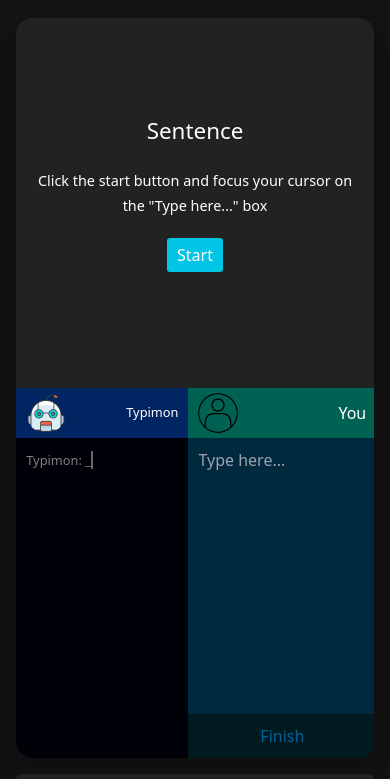
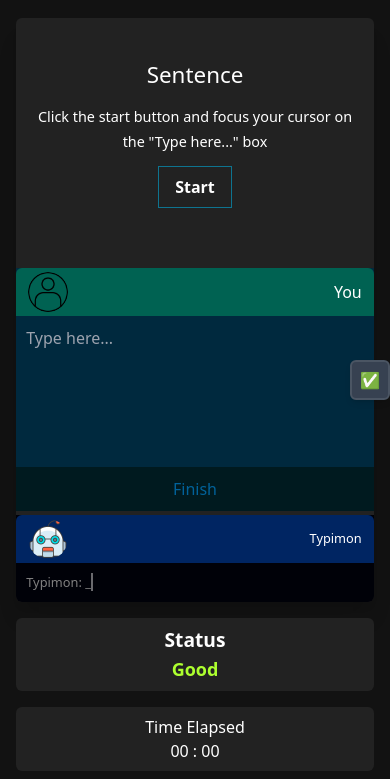
Before and after one commit to benjaminnkem/typimon.github.io, a website: page pages/play.html in a window 390 px wide. Shown: the part 78-857 px from the top of the page. Drawn offline with Linux system fonts and the light colour scheme.

Commit message:
Created Mobile Status Indicator

```diff
--- a/css/play.css
+++ b/css/play.css
@@ -15,27 +15,9 @@
   font-size: 0.9rem;
   font-weight: 300;
   line-height: 25px;
-  margin: 20px 0;
 
   user-select: none;
   -webkit-user-select: none;
-}
-
-#play__time button {
-  border-radius: 3px;
-  padding: 5px 10px;
-  border: none;
-  transition: all 0.4s;
-  background-color: var(--accent-color);
-}
-
-#play__time button:hover {
-  background-color: var(--accent-color-light);
-}
-
-#player__v__bot {
-  display: grid;
-  grid-template-columns: repeat(2, 1fr);
 }
 
 #bot__ {
@@ -44,19 +26,7 @@
 }
 
 #botheader {
-  display: flex;
-  align-items: center;
   background-color: rgb(0, 37, 98);
-  padding: 5px 10px;
-}
-
-#botheader h3 {
-  text-align: center;
-  margin-left: 60px;
-}
-
-#botbody p {
-  line-height: 25px;
 }
 
 #player__ {
@@ -64,23 +34,11 @@
 }
 
 #playerheader {
-  display: flex;
-  align-items: center;
   background-color: rgb(0, 98, 82);
-  padding: 5px 10px;
-}
-
-#playerheader h3 {
-  text-align: center;
-  margin-left: 100px;
 }
 
 #playerbody textarea {
-  width: 100%;
-  background-color: inherit;
-  border: none;
   color: var(--primary-text-color);
-  padding: 10px;
   line-height: 25px;
 }
 
@@ -163,3 +121,9 @@
 .light-bg {
   background: var(--bg-color-light);
 }
+
+@media (max-width: 768px) {
+  #player__ {
+    grid-row: 1/1;
+  }
+}
--- a/css/shared.css
+++ b/css/shared.css
@@ -13,16 +13,6 @@
 
   --accent-color: rgb(0, 197, 228);
   --accent-color-light: rgb(2, 213, 246);
-}
-
-@media (prefers-color-scheme: dark) {
-  :root {
-    --text-color: #fff;
-    --bg-color: #121212;
-
-    --accent-color: rgb(0, 197, 228);
-    --accent-color-light: rgb(2, 213, 246);
-  }
 }
 
 body {
--- a/js/play.js
+++ b/js/play.js
@@ -60,10 +60,6 @@ function typimonCode(data) {
 
   randWordDisplay.text(generatedWord);
 
-  // $("#refresh__btn").on("click", () => {
-  //   randWordDisplay.text(generatedWord);
-  // });
-
   let gottenWord = "";
   let typimonLimitCount = 0;
   let textIndex = 0;
@@ -124,7 +120,6 @@ function typimonCode(data) {
       wpm = (1000 / speed) * 60;
 
       $("#wpm__text").text(Math.round(wpm));
-
       speedUp__ = setInterval(mainBotFunction, speed);
     }
 
@@ -143,6 +138,9 @@ function typimonCode(data) {
         $("#status-box").removeClass("playerError");
         $("#status-text").css("color", "greenyellow");
         $("#status-text").text("Good");
+
+        $(".stat-indicator").text("✅")
+        $(".stat-indicator").removeClass("animate-bounce")
       } else {
         // This gets executed when the player input don't match (ERROR)
         numOfErrors++;
@@ -150,6 +148,10 @@ function typimonCode(data) {
         $("#status-box").addClass("playerError");
         $("#status-text").css("color", "red");
         $("#status-text").text("Word Mismatch!");
+
+
+        $(".stat-indicator").addClass("animate-bounce")
+        $(".stat-indicator").text("❌")
       }
 
       if (playerInput.value.length == playerInput.getAttribute("maxlength")) {
@@ -186,6 +188,7 @@ $("#restart__finish").on("click", () => location.reload());
 
 let numOfClicks = 0;
 $("#start__btn").on("click", () => {
+  $("#start__btn").css("display", "none");
   // The countdown
   if (!((numOfClicks += 1) > 1)) {
     let counter = 3;
--- a/pages/play.html
+++ b/pages/play.html
@@ -4,8 +4,8 @@
     <meta charset="UTF-8" />
     <meta http-equiv="X-UA-Compatible" content="IE=edge" />
     <meta name="viewport" content="width=device-width, initial-scale=1.0" />
-    <meta name="description" content="Get Ready to battle Typimon">
-    <link rel="shortcut icon" href="/favicon.ico" type="image/x-icon">
+    <meta name="description" content="Get Ready to battle Typimon" />
+    <link rel="shortcut icon" href="/favicon.ico" type="image/x-icon" />
     <link rel="stylesheet" href="/css/shared.css" />
     <link rel="stylesheet" href="/css/play.css" />
     <link rel="stylesheet" href="/dist/output.css" />
@@ -21,9 +21,9 @@
 
           <nav id="navbar">
             <ul class="flex items-center md:space-x-4 space-x-2">
-              <li><a href="/" class="nav-links">Home</a></li>
-              <li><a href="/pages/play.html" class="nav-links">Play 🚀</a></li>
-              <li><a href="/pages/dev.html" class="nav-links">Developer ⚗</a></li>
+              <li><a href="/" class="md:text-base text-sm">Home</a></li>
+              <li><a href="/pages/play.html" class="md:text-base text-sm">Play 🚀</a></li>
+              <li><a href="/pages/dev.html" class="md:text-base text-sm">Developer ⚗</a></li>
             </ul>
           </nav>
         </div>
@@ -32,33 +32,40 @@
 
     <main>
       <div id="root" class="md:max-w-[1024px] w-11/12 mx-auto block md:grid gap-4">
-        <div id="main__ga" class="rounded-2xl overflow-hidden shadow-xl light-bg">
-          <section id="displayer" class="grid place-content-center py-24 px-5 text-center">
+        <div id="main__ga" class="rounded-md overflow-hidden shadow-xl light-bg">
+          <section id="displayer" class="grid place-content-center md:py-20 sm:py-14 py-10 md:px-5 px-3 text-center">
             <h3 style="font-size: 1.4rem">Sentence</h3>
-            <p id="randword__displayer">Click the start button and focus your cursor on the "Type here..." box</p>
+            <p id="randword__displayer" class="md:my-5 my-3">
+              Click the start button and focus your cursor on the "Type here..." box
+            </p>
 
             <div id="play__time">
-              <button id="start__btn">Start</button>
+              <button
+                id="start__btn"
+                class="px-4 py-2 border border-cyan-700 duration-200 hover:bg-cyan-700 hover:text-white font-semibold"
+              >
+                Start
+              </button>
               <!-- <button id="refresh__btn">Refresh</button> -->
             </div>
 
-            <div style="margin-top: 20px">
-              <h3 style="font-size: 3rem" id="countdown"></h3>
+            <div class="mt-5">
+              <h3 id="countdown" class="text-3xl md:text-4xl font-extrabold"></h3>
             </div>
           </section>
-          <div id="player__v__bot">
+          <div id="player__v__bot" class="grid md:grid-cols-2 grid-cols-1 gap-1 md:gap-0">
             <section id="bot__">
               <div>
-                <div id="botheader">
-                  <div style="width: 40px; border-radius: 9999px; overflow: hidden">
+                <div id="botheader" class="flex items-center px-3 py-1 rounded-t-md">
+                  <div class="rounded-full overflow-hidden w-10">
                     <img src="/images/bot.png" alt="Bot Image" width="100%" height="100%" />
                   </div>
 
-                  <h3>Typimon</h3>
+                  <h3 class="text-center ml-auto">Typimon</h3>
                 </div>
 
                 <div id="botbody">
-                  <p style="padding: 10px">
+                  <p style="padding: 10px" class="p-2">
                     <span style="color: gray">Typimon: _<span id="__bot__type"></span></span>
                   </p>
                 </div>
@@ -67,24 +74,23 @@
 
             <section id="player__">
               <div>
-                <div id="playerheader">
-                  <div style="width: 40px; border-radius: 50%; overflow: hidden">
+                <div id="playerheader" class="flex items-center px-3 py-1 rounded-t-md">
+                  <div class="w-10 rounded-full overflow-hidden">
                     <img src="/images/user.png" alt="Bot Image" width="100%" height="100%" />
                   </div>
 
-                  <h3>You</h3>
+                  <h3 class="text-center ml-auto">You</h3>
                 </div>
 
-                <div id="playerbody">
+                <div id="playerbody" class="w-full">
                   <div>
                     <textarea
                       name="playerInput"
                       id="playerInput"
-                      cols="30"
-                      rows="10"
+                      rows="5"
                       style="resize: none"
                       placeholder="Type here..."
-                      class="focus:outline-none active:outline-none border-2 border-transparent focus:border-gray-600 active:border-gray-600 duration-200"
+                      class="focus:outline-none bg-inherit w-full p-2 active:outline-none border-2 border-transparent focus:border-gray-600 active:border-gray-600 duration-200"
                     ></textarea>
                     <button id="finish__btn" disabled>Finish</button>
                   </div>
@@ -100,6 +106,13 @@
               <span>Status</span>
               <p id="status-text" class="text-lg font-bold text-[#adff2f]">Good</p>
             </div>
+
+            <!-- Special Status Indicator -->
+            <span
+              class="rounded-md p-2 fixed top-1/2 cursor-default right-0 md:hidden max-w-[40px] border-2 grid place-content-center border-gray-600 max-h-[40px] bg-gray-700 shadow-md stat-indicator"
+              >✅</span
+            >
+
             <div class="light-bg rounded-md p-2 duration-200 hover:rounded-lg text-center">
               <h3>Time Elapsed</h3>
               <p id="time-displayer"><span id="min__display">00</span> : <span id="sec__display">00</span></p>
```
Also changed, not shown: index.html (+3 -3 lines), pages/dev.html (+1 -1 lines), rand_data/random.json (+8 -8 lines), dist/output.css.
